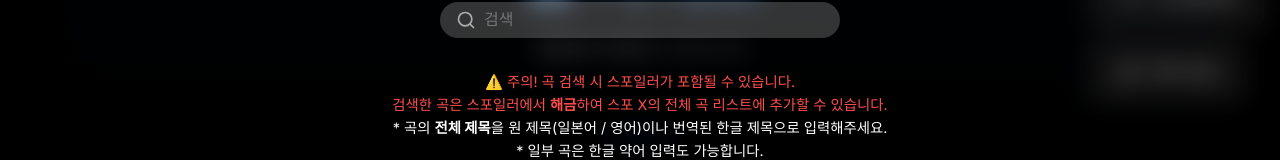
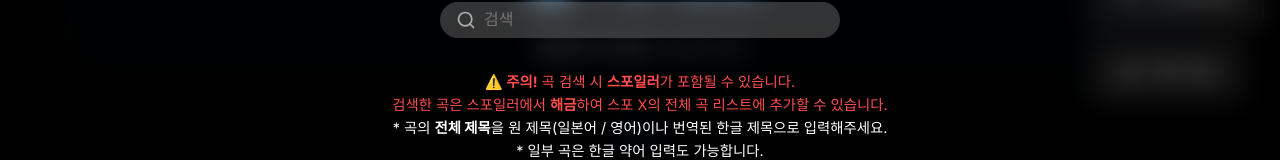
Before and after one commit to kuroka3/MM-Info, a Next.js app: page /call-guide/safe in a window 1280 px wide. Both pictures are taken after a click on the button "곡 검색". Shown: the part 198-358 px from the top of the page. Built offline with nearby package versions, Linux system fonts and the light colour scheme; no server answers; the database is empty; a web font is replaced by a local one.

Commit message:
fix strong text

```diff
--- a/src/components/call-guide/SongSearchOverlay.tsx
+++ b/src/components/call-guide/SongSearchOverlay.tsx
@@ -102,7 +102,7 @@ export default function SongSearchOverlay({ songs, safeSongs, onClose, onUnlock
         />
       </form>
       <div className="search-messages">
-        <p className="warn">⚠️ 주의! 곡 검색 시 스포일러가 포함될 수 있습니다.</p>
+        <p className="warn"><strong>⚠️ 주의!</strong> 곡 검색 시 <strong>스포일러</strong>가 포함될 수 있습니다.</p>
         <p className="warn">
           검색한 곡은 스포일러에서 <strong>해금</strong>하여 스포 X의 전체 곡 리스트에
           추가할 수 있습니다.
```
